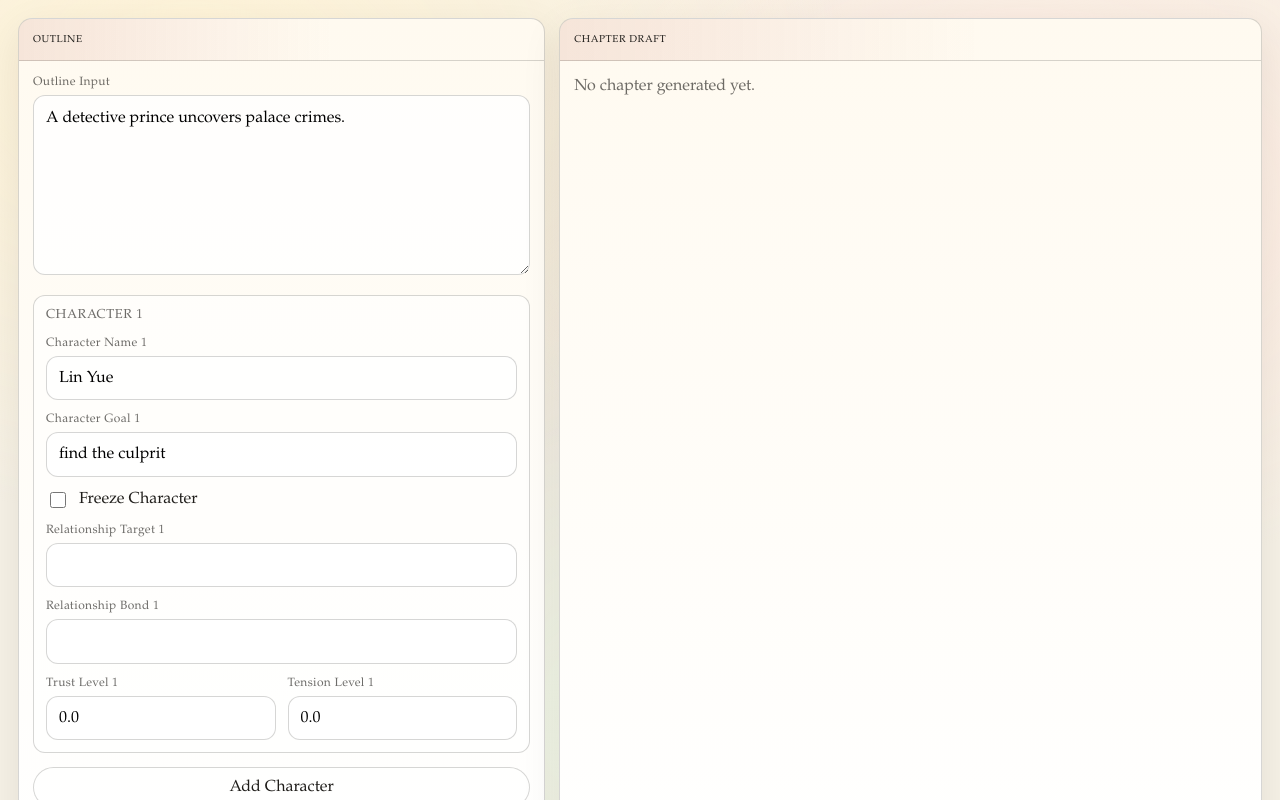
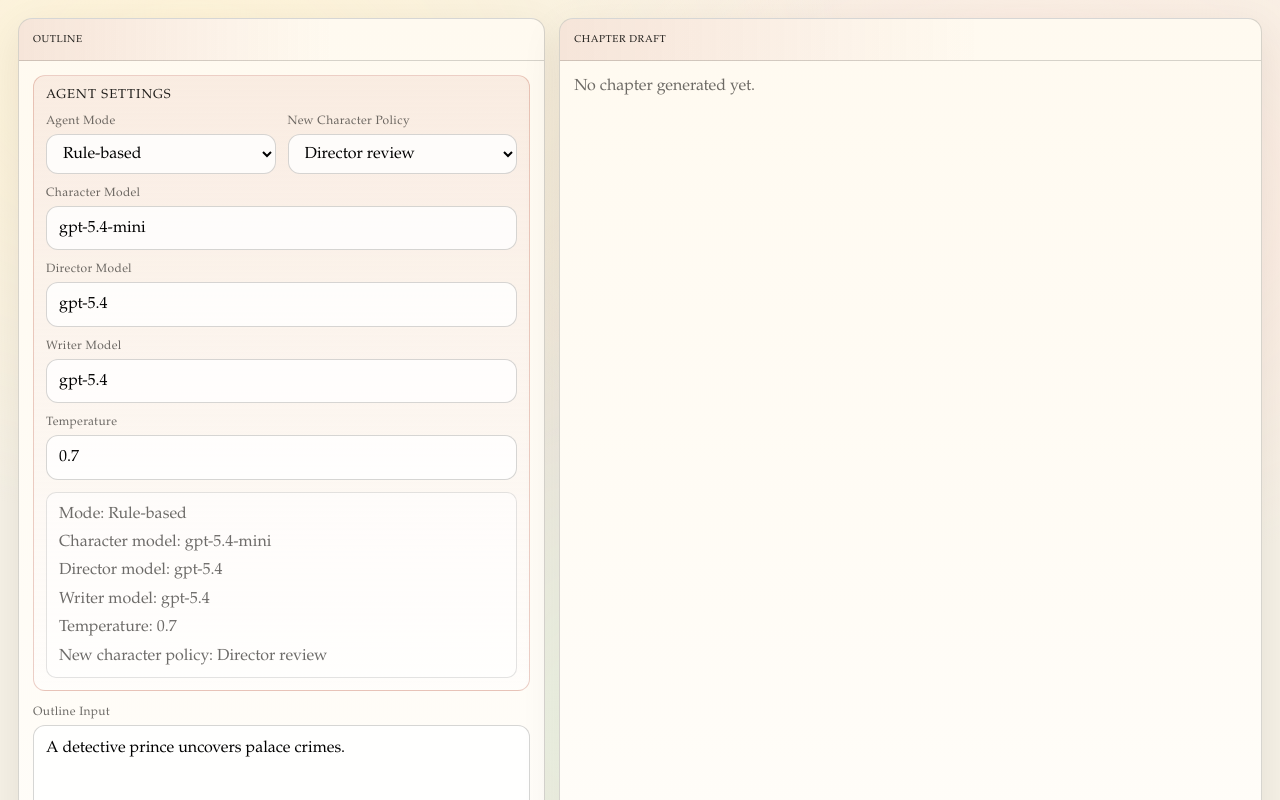
Before and after one commit to zj3983/novelflow-engine, a Next.js app in the folder apps/web/: page / in a window 1280 px wide. Shown: the top 800 px of the page. Built offline with nearby package versions, Linux system fonts and the light colour scheme.

Commit message:
feat(web): add agent settings panel

```diff
--- a/apps/web/app/globals.css
+++ b/apps/web/app/globals.css
@@ -98,6 +98,58 @@ body {
 .sidebar-fields {
   display: grid;
   gap: 14px;
+}
+
+.agent-settings {
+  padding: 12px;
+  border: 1px solid rgba(182, 75, 50, 0.26);
+  border-radius: 12px;
+  background: linear-gradient(180deg, rgba(182, 75, 50, 0.08), rgba(255, 255, 255, 0.5));
+}
+
+.agent-settings__toggle {
+  width: 100%;
+  display: flex;
+  align-items: center;
+  justify-content: space-between;
+  cursor: pointer;
+  border: 0;
+  padding: 0;
+  background: transparent;
+  font: inherit;
+  font-size: 13px;
+  letter-spacing: 0.08em;
+  text-transform: uppercase;
+  color: var(--ink);
+  margin-bottom: 10px;
+}
+
+.agent-settings__body {
+  display: grid;
+  gap: 12px;
+}
+
+.agent-settings__grid {
+  display: grid;
+  gap: 12px;
+  grid-template-columns: 1fr 1fr;
+}
+
+@media (max-width: 600px) {
+  .agent-settings__grid {
+    grid-template-columns: 1fr;
+  }
+}
+
+.agent-settings__summary {
+  padding: 10px 12px;
+  border: 1px solid rgba(31, 29, 26, 0.12);
+  border-radius: 10px;
+  background: rgba(255, 255, 255, 0.55);
+}
+
+.agent-settings__summary .hint + .hint {
+  margin-top: 6px;
 }
 
 .character-card {
--- a/apps/web/app/page.tsx
+++ b/apps/web/app/page.tsx
@@ -3,7 +3,11 @@
 import { useRef, useState } from "react";
 
 import { ChapterBundleView } from "../components/ChapterBundleView";
-import { StorySidebar, type StoryDraft } from "../components/StorySidebar";
+import {
+  StorySidebar,
+  type AgentSettings,
+  type StoryDraft,
+} from "../components/StorySidebar";
 import {
   branchStory,
   createStory,
@@ -39,9 +43,17 @@ export default function Page() {
       },
     ],
   });
+  const [agentSettings, setAgentSettings] = useState<AgentSettings>({
+    mode: "Rule-based",
+    characterModel: "gpt-5.4-mini",
+    directorModel: "gpt-5.4",
+    writerModel: "gpt-5.4",
+    temperature: "0.7",
+    newCharacterPolicy: "Director review",
+  });
   const [story, setStory] = useState<StoryResponse | null>(null);
   const [storyCatalog, setStoryCatalog] = useState<Record<string, StoryResponse>>({});
-  const [activeStoryId, setActiveStoryId] = useState(DEFAULT_STORY.story_id);
+  const [activeStoryId, setActiveStoryId] = useState<string>(DEFAULT_STORY.story_id);
   const [selectedChapter, setSelectedChapter] = useState<number | null>(null);
   const [storySummaries, setStorySummaries] = useState<StorySummary[]>([]);
   const [branchFocus, setBranchFocus] = useState<"all" | "active">("all");
@@ -127,10 +139,15 @@ export default function Page() {
 
   function storyDepth(entry: StorySummary): number {
     let depth = 0;
-    let cursor = entry.parent_story_id ? storySummaries.find((item) => item.story_id === entry.parent_story_id) : undefined;
+    let cursor: StorySummary | undefined = entry.parent_story_id
+      ? storySummaries.find((item) => item.story_id === entry.parent_story_id)
+      : undefined;
     while (cursor) {
       depth += 1;
-      cursor = cursor.parent_story_id ? storySummaries.find((item) => item.story_id === cursor.parent_story_id) : undefined;
+      const parentStoryId = cursor.parent_story_id;
+      cursor = parentStoryId
+        ? storySummaries.find((item) => item.story_id === parentStoryId)
+        : undefined;
     }
     return depth;
   }
@@ -177,13 +194,14 @@ export default function Page() {
     }
 
     const allowed = new Set<string>([activeStoryId]);
-    let cursor = story.parent_story_id
+    let cursor: StorySummary | undefined = story.parent_story_id
       ? storySummaries.find((item) => item.story_id === story.parent_story_id)
       : undefined;
     while (cursor) {
       allowed.add(cursor.story_id);
-      cursor = cursor.parent_story_id
-        ? storySummaries.find((item) => item.story_id === cursor.parent_story_id)
+      const parentStoryId = cursor.parent_story_id;
+      cursor = parentStoryId
+        ? storySummaries.find((item) => item.story_id === parentStoryId)
         : undefined;
     }
 
@@ -333,7 +351,12 @@ export default function Page() {
       <section className="panel panel-outline" aria-label="Outline Panel">
         <header className="panel__header">Outline</header>
         <div className="panel__body">
-          <StorySidebar draft={draft} onChange={updateDraft} />
+          <StorySidebar
+            draft={draft}
+            agentSettings={agentSettings}
+            onChange={updateDraft}
+            onAgentSettingsChange={setAgentSettings}
+          />
         </div>
       </section>
 
--- a/apps/web/components/StorySidebar.tsx
+++ b/apps/web/components/StorySidebar.tsx
@@ -1,3 +1,5 @@
+import { useState } from "react";
+
 export type StoryCharacterDraft = {
   name: string;
   goal: string;
@@ -13,17 +15,43 @@ export type StoryDraft = {
   characters: StoryCharacterDraft[];
 };
 
+export type AgentMode = "Rule-based" | "LLM-assisted";
+
+export type NewCharacterPolicy = "Director review" | "Auto-approve named candidates" | "Manual review";
+
+export type AgentSettings = {
+  mode: AgentMode;
+  characterModel: string;
+  directorModel: string;
+  writerModel: string;
+  temperature: string;
+  newCharacterPolicy: NewCharacterPolicy;
+};
+
 type StorySidebarProps = {
   draft: StoryDraft;
+  agentSettings: AgentSettings;
   onChange: (next: StoryDraft) => void;
+  onAgentSettingsChange: (next: AgentSettings) => void;
 };
 
-export function StorySidebar({ draft, onChange }: StorySidebarProps) {
+export function StorySidebar({
+  draft,
+  agentSettings,
+  onChange,
+  onAgentSettingsChange,
+}: StorySidebarProps) {
+  const [isAgentSettingsOpen, setIsAgentSettingsOpen] = useState(true);
+
   function updateCharacter(index: number, next: StoryCharacterDraft) {
     const characters = draft.characters.map((character, currentIndex) =>
       currentIndex === index ? next : character,
     );
     onChange({ ...draft, characters });
+  }
+
+  function updateAgentSettings(next: Partial<AgentSettings>) {
+    onAgentSettingsChange({ ...agentSettings, ...next });
   }
 
   function addCharacter() {
@@ -46,6 +74,121 @@ export function StorySidebar({ draft, onChange }: StorySidebarProps) {
 
   return (
     <div className="sidebar-fields">
+      <section className="agent-settings">
+        <button
+          className="agent-settings__toggle"
+          type="button"
+          onClick={() => setIsAgentSettingsOpen((value) => !value)}
+          aria-expanded={isAgentSettingsOpen}
+        >
+          Agent Settings
+        </button>
+        {isAgentSettingsOpen ? (
+          <div className="agent-settings__body">
+          <div className="agent-settings__grid">
+            <div className="field">
+              <label htmlFor="agent-mode">Agent Mode</label>
+              <select
+                id="agent-mode"
+                aria-label="Agent Mode"
+                className="text-input"
+                value={agentSettings.mode}
+                onChange={(event) =>
+                  updateAgentSettings({
+                    mode: event.target.value as AgentMode,
+                  })
+                }
+              >
+                <option value="Rule-based">Rule-based</option>
+                <option value="LLM-assisted">LLM-assisted</option>
+              </select>
+            </div>
+
+            <div className="field">
+              <label htmlFor="new-character-policy">New Character Policy</label>
+              <select
+                id="new-character-policy"
+                aria-label="New Character Policy"
+                className="text-input"
+                value={agentSettings.newCharacterPolicy}
+                onChange={(event) =>
+                  updateAgentSettings({
+                    newCharacterPolicy: event.target.value as NewCharacterPolicy,
+                  })
+                }
+              >
+                <option value="Director review">Director review</option>
+                <option value="Auto-approve named candidates">Auto-approve named candidates</option>
+                <option value="Manual review">Manual review</option>
+              </select>
+            </div>
+          </div>
+
+          <div className="field">
+            <label htmlFor="character-model">Character Model</label>
+            <input
+              id="character-model"
+              aria-label="Character Model"
+              className="text-input"
+              value={agentSettings.characterModel}
+              onChange={(event) =>
+                updateAgentSettings({ characterModel: event.target.value })
+              }
+            />
+          </div>
+
+          <div className="field">
+            <label htmlFor="director-model">Director Model</label>
+            <input
+              id="director-model"
+              aria-label="Director Model"
+              className="text-input"
+              value={agentSettings.directorModel}
+              onChange={(event) =>
+                updateAgentSettings({ directorModel: event.target.value })
+              }
+            />
+          </div>
+
+          <div className="field">
+            <label htmlFor="writer-model">Writer Model</label>
+            <input
+              id="writer-model"
+              aria-label="Writer Model"
+              className="text-input"
+              value={agentSettings.writerModel}
+              onChange={(event) =>
+                updateAgentSettings({ writerModel: event.target.value })
+              }
+            />
+          </div>
+
+          <div className="field">
+            <label htmlFor="agent-temperature">Temperature</label>
+            <input
+              id="agent-temperature"
+              aria-label="Temperature"
+              className="text-input"
+              inputMode="decimal"
+              value={agentSettings.temperature}
+              onChange={(event) =>
+                updateAgentSettings({ temperature: event.target.value })
+              }
+            />
+          </div>
+
+          <div className="agent-settings__summary" aria-label="Agent Settings Summary">
+            <p className="hint">Mode: {agentSettings.mode}</p>
+            <p className="hint">Character model: {agentSettings.characterModel}</p>
+            <p className="hint">Director model: {agentSettings.directorModel}</p>
+            <p className="hint">Writer model: {agentSettings.writerModel}</p>
+            <p className="hint">Temperature: {agentSettings.temperature}</p>
+            <p className="hint">New character policy: {agentSettings.newCharacterPolicy}</p>
+          </div>
+          </div>
+        ) : null}
+      </section>
+
       <div className="field">
         <label htmlFor="outline-input">Outline Input</label>
         <textarea
```
Also changed, not shown: 1 other file (tests, documents, lock files or other folders).
